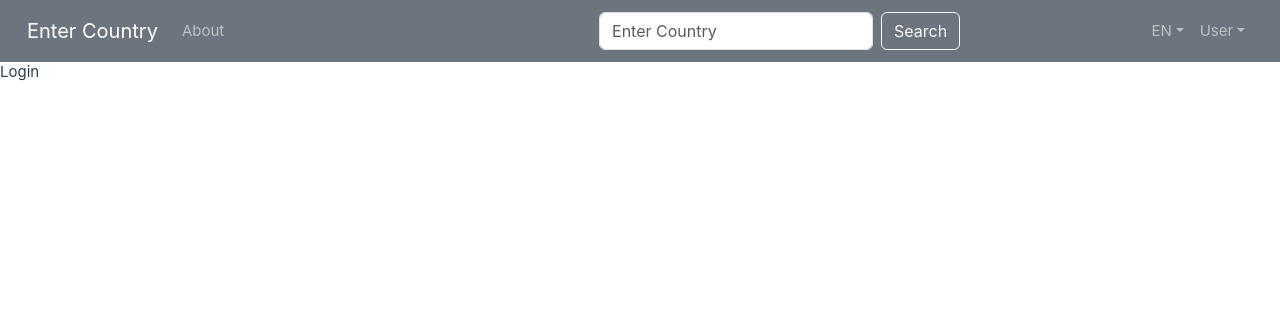
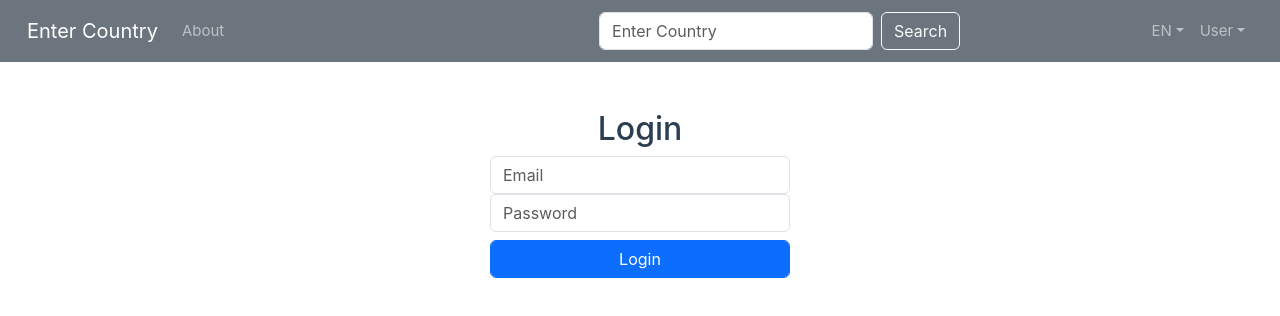
Before and after one commit to ArifHoss/vite-vue-individuellt_projekt, a Vue app: page /login in a window 1280 px wide. Shown: the top 316 px of the page. Built offline with nearby package versions, Linux system fonts and the light colour scheme.

Commit message:
added login and logout function

```diff
--- a/src/components/DropdownMenu.vue
+++ b/src/components/DropdownMenu.vue
@@ -26,10 +26,7 @@ defineProps({
         <RouterLink v-if="item === 'Profile'" class="dropdown-item" to="/profile">
           {{ item }}
         </RouterLink>
-        <RouterLink v-else-if="item === 'Login'" class="dropdown-item" to="/login">
-          {{ item }}
-        </RouterLink>
-        <RouterLink v-else class="dropdown-item" to="/logout">
+        <RouterLink v-else class="dropdown-item" to="/login">
           {{ item }}
         </RouterLink>
       </li>
--- a/src/components/LogIn.vue
+++ b/src/components/LogIn.vue
@@ -1,10 +1,46 @@
 <script setup>
+import { ref } from 'vue'
+import { useRouter } from 'vue-router'
 
+const router = useRouter()
+const username = ref('')
+const password = ref('')
+const errorMessage = ref('')
+
+// Hardcoded users for authentication
+const users = [
+  { username: 'arif@gmail.com', password: '1234' },
+  { username: 'johndoe@gmail.com', password: '1234' },
+]
+
+// Handle login
+const login = () => {
+  // Check if the user exists in `users[]`
+  const user = users.find((u) => u.username === username.value && u.password === password.value)
+
+  if (user) {
+    localStorage.setItem('user', JSON.stringify(user)) // Store user session
+    router.push('/profile') // Redirect to home
+  } else {
+    errorMessage.value = 'Invalid username or password'
+  }
+}
 </script>
+
 <template>
-  <div>
-    Login
+  <div class="login-container">
+    <h2>Login</h2>
+    <input v-model="username" type="text" placeholder="Email" class="form-control" />
+    <input v-model="password" type="password" placeholder="Password" class="form-control" />
+    <button @click="login" class="btn btn-primary mt-2 form-control">Login</button>
+    <p v-if="errorMessage" class="text-danger mt-2">{{ errorMessage }}</p>
   </div>
 </template>
+
 <style scoped>
+.login-container {
+  max-width: 300px;
+  margin: 50px auto;
+  text-align: center;
+}
 </style>
--- a/src/components/NavBar.vue
+++ b/src/components/NavBar.vue
@@ -104,7 +104,7 @@ const t = computed(() => translations[selectedLanguage.value])
               </li>
             </ul>
           </li>
-          <DropdownMenu title="User" id="userDropdown" :items="['Profile', 'Login','Logout']" />
+          <DropdownMenu title="User" id="userDropdown" :items="['Profile', 'Login']" />
         </ul>
       </div>
     </div>
--- a/src/views/UserProfile.vue
+++ b/src/views/UserProfile.vue
@@ -1,9 +1,44 @@
 <script setup>
+import { ref, onMounted } from 'vue'
+import { useRouter } from 'vue-router'
+
+const router = useRouter()
+const user = ref(null)
+
+// Fetch user info from localStorage
+onMounted(() => {
+  const storedUser = localStorage.getItem('user')
+  if (storedUser) {
+    user.value = JSON.parse(storedUser)
+  } else {
+    router.push('/login') // Redirect to login if no user is logged in
+  }
+})
+
+// Logout function
+const logout = () => {
+  localStorage.removeItem('user') // Remove user data
+  user.value = null
+  router.push('/login') // Redirect to login
+}
 </script>
+
 <template>
-  <div>
-    Profile page
+  <div class="profile-container" v-if="user">
+    <h2>User Profile</h2>
+    <p><strong>Email:</strong> {{ user.username }}</p>
+    <button @click="logout" class="btn btn-danger">Logout</button>
+  </div>
+
+  <div v-else class="profile-container">
+    <h2>Redirecting to login...</h2>
   </div>
 </template>
+
 <style scoped>
+.profile-container {
+  max-width: 400px;
+  margin: 50px auto;
+  text-align: center;
+}
 </style>
```
